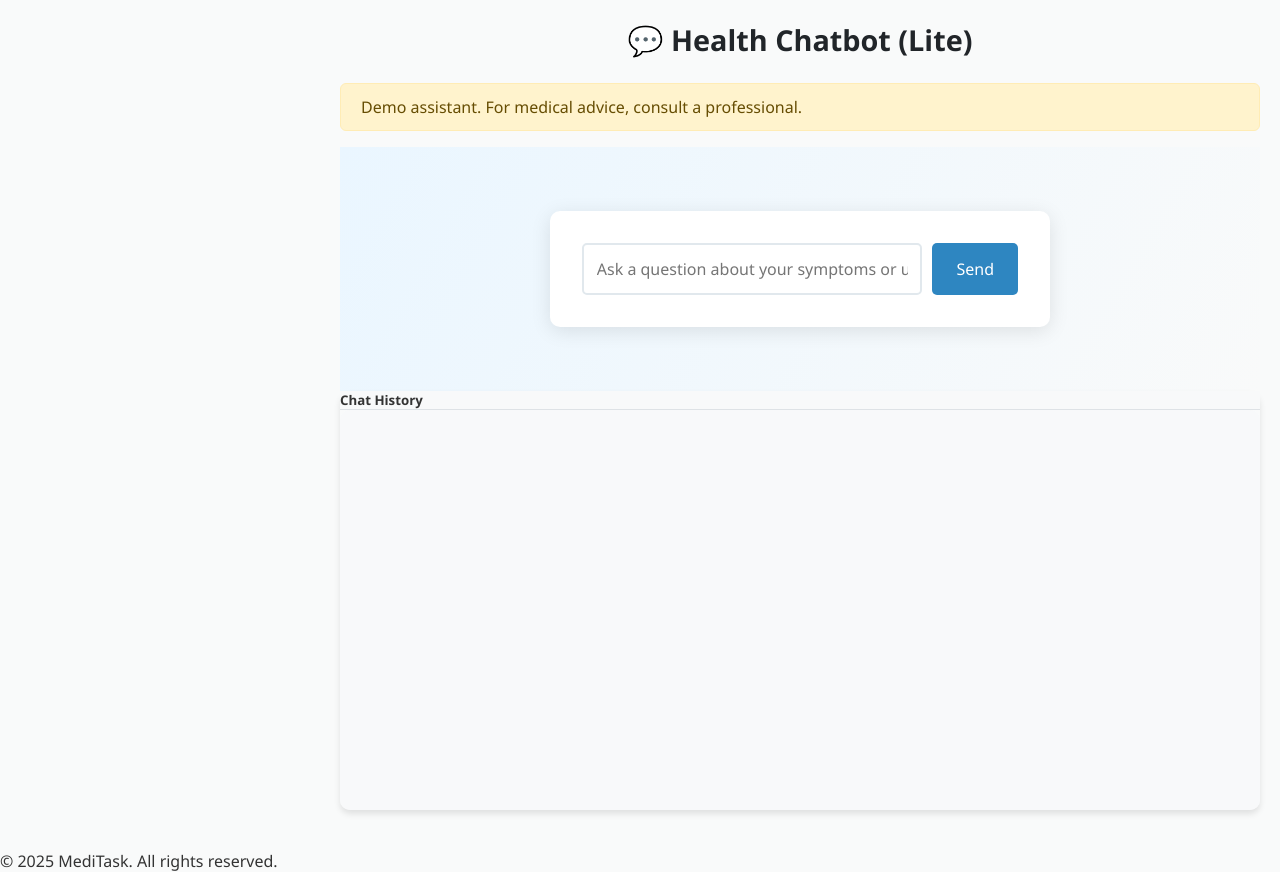
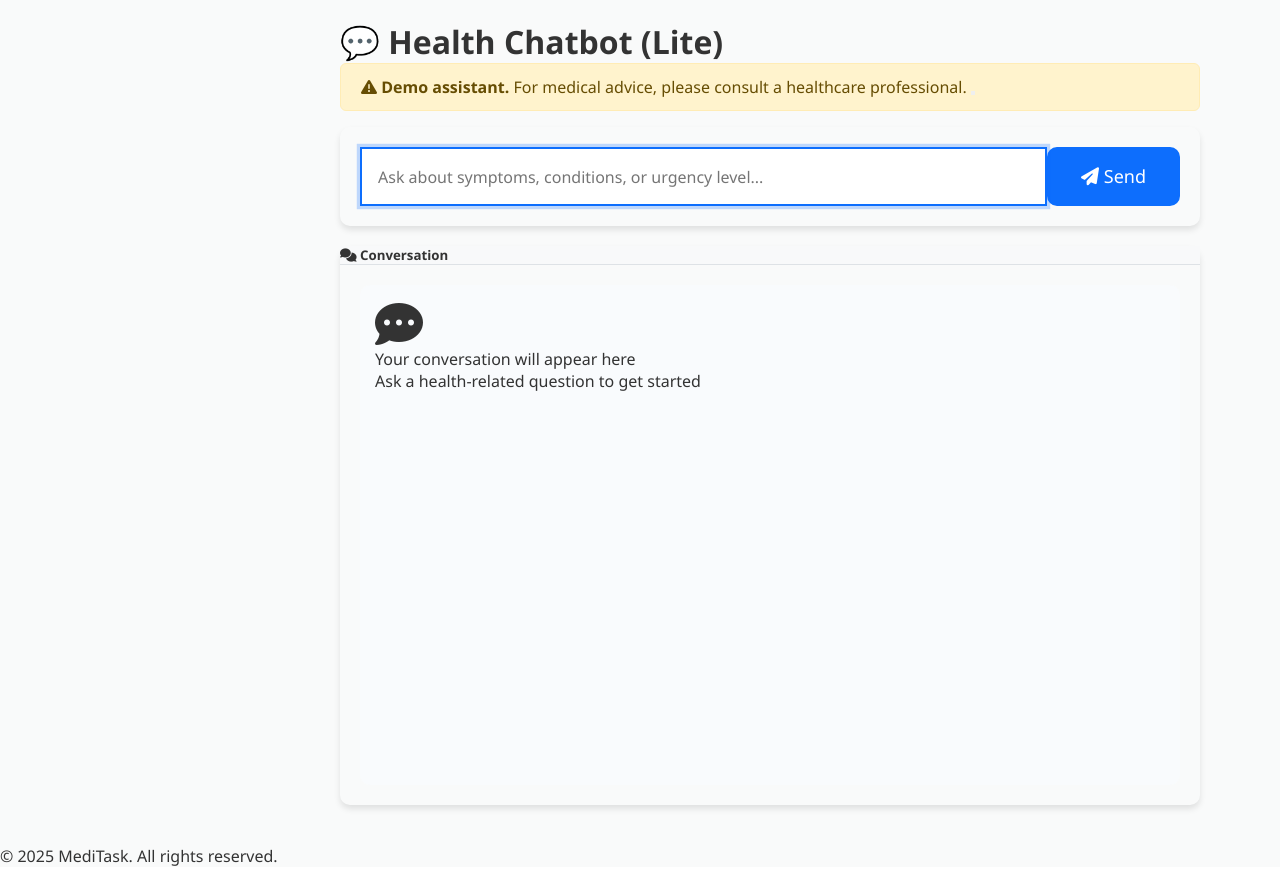
Before and after one commit to AkibDa/MediTrack, a Flask app: page /chatbot in a window 1280 px wide. Shown: the part 67-939 px from the top of the page. Run offline with Flask 3, Linux system fonts and the light colour scheme; some web fonts are replaced.

Commit message:
made the chatbot

```diff
--- a/main.py
+++ b/main.py
@@ -3,8 +3,8 @@
 import numpy as np
 from sklearn.ensemble import RandomForestClassifier
 from datetime import date, time
+from dotenv import load_dotenv
 import os
-from key import API_KEY
 
 app = Flask(__name__, template_folder='web/templates', static_folder='web/static')
 app.secret_key = 'qwertyuiopasdfghjklzxcvbnm'  # Change this for production
@@ -181,8 +181,17 @@
 
 import google.generativeai as genai
 
-# Gemini API set koro (API_KEY replace koro tomar key diye)
-genai.configure(api_key="API_KEY")
+# Load environment variables from .env file
+load_dotenv()
+
+# Get Gemini API Key from environment
+API_KEY = os.getenv("GEMINI_API_KEY")
+
+if not API_KEY:
+    raise ValueError("❌ Gemini API Key not found. Please set GEMINI_API_KEY in your .env file.")
+
+# Configure Gemini
+genai.configure(api_key=API_KEY)
 
 # Model initialize
 model = genai.GenerativeModel("gemini-1.5-flash")
@@ -194,7 +203,7 @@
     if "medicine" in user_input or "drug" in user_input:
         med_name = user_input.replace("medicine", "").replace("drug", "").strip()
         if med_name:
-            return get_medicine_info(med_name)   # <-- ekhane tomar DB function use hobe
+            return get_medicine_info(med_name)
         else:
             return "Please tell me the medicine name you want to know about."
 
--- a/web/templates/chatbot.html
+++ b/web/templates/chatbot.html
@@ -1,57 +1,147 @@
 {% extends "base.html" %}
 
 {% block content %}
-<div class="main-content">
-    <h1 class="form-title">💬 Health Chatbot (Lite)</h1>
-    <div class="alert alert-warning">
-        Demo assistant. For medical advice, consult a professional.
+<div class="main-content container py-4" style="max-width: 900px;">
+    <div class="text-center mb-4">
+        <h1 class="display-5 text-primary fw-bold mb-3">💬 Health Chatbot (Lite)</h1>
+        <div class="alert alert-warning alert-dismissible fade show" role="alert">
+            <i class="fas fa-exclamation-triangle me-2"></i>
+            <strong>Demo assistant.</strong> For medical advice, please consult a healthcare professional.
+            <button type="button" class="btn-close" data-bs-dismiss="alert" aria-label="Close"></button>
+        </div>
     </div>
 
-    <div class="hero">
-        <div class="hero-text">
-            <form method="POST" action="{{ url_for('chatbot_page') }}" style="max-width: 500px; margin: 0 auto;">
-                <div style="display: flex; gap: 10px;">
-                    <input type="text" name="user_message" placeholder="Ask a question about your symptoms or urgency..."
-                           style="flex: 1; padding: 0.8rem; border: 2px solid #e1e8ed; border-radius: 5px; font-size: 1rem;">
-                    <button type="submit" style="background: #2E86C1; color: white; padding: 0.8rem 1.5rem; border: none; border-radius: 5px; cursor: pointer; font-size: 1rem; transition: 0.3s;">
-                        Send
+    <div class="card shadow-sm mb-4">
+        <div class="card-body p-4">
+            <form method="POST" action="{{ url_for('chatbot_page') }}">
+                <div class="input-group mb-3">
+                    <input type="text" name="user_message"
+                           class="form-control form-control-lg"
+                           placeholder="Ask about symptoms, conditions, or urgency level..."
+                           aria-label="Your health question"
+                           required>
+                    <button class="btn btn-primary btn-lg" type="submit">
+                        <i class="fas fa-paper-plane me-2"></i> Send
                     </button>
                 </div>
             </form>
         </div>
     </div>
 
-    <div class="card">
-        <div class="card-header">
-            <h5>Chat History</h5>
+    <div class="card shadow-sm">
+        <div class="card-header bg-white border-bottom-0 py-3">
+            <h5 class="mb-0 fw-bold">
+                <i class="fas fa-comments me-2 text-primary"></i> Conversation
+            </h5>
         </div>
-        <div class="card-body chat-container" style="height: 400px; overflow-y: auto;">
+        <div class="card-body p-0">
+            <div class="chat-container p-4" style="height: 500px; overflow-y: auto;">
+                {% if not chat %}
+                <div class="text-center text-muted py-5">
+                    <i class="fas fa-comment-dots fa-3x mb-3"></i>
+                    <p class="h5">Your conversation will appear here</p>
+                    <p class="small">Ask a health-related question to get started</p>
+                </div>
+                {% else %}
                     {% for message in chat %}
                         {% if message[0] == 'You' %}
-                    <div style="display: flex; justify-content: flex-end; margin-bottom: 10px;">
-                        <div style="background-color: #0d6efd; color: white; padding: 8px 12px; border-radius: 8px; max-width: 70%;">
-                            <strong>{{ message[0] }}:</strong> {{ message[1] }}
+                        <div class="d-flex justify-content-end mb-4">
+                            <div class="bg-primary text-white p-3 rounded-4 shadow-sm" style="max-width: 75%; border-bottom-right-radius: 0 !important;">
+                                <div class="d-flex align-items-center mb-2">
+                                    <span class="badge bg-white text-primary me-2">You</span>
+                                    <small class="text-white-50">{{ message[2] | default('', true) }}</small>
+                                </div>
+                                <div class="message-content" style="font-size: 1.05rem; line-height: 1.6;">
+                                    {{ message[1] }}
+                                </div>
                             </div>
                         </div>
                         {% else %}
-                    <div style="display: flex; justify-content: flex-start; margin-bottom: 10px;">
-                        <div style="background-color: #e9ecef; padding: 8px 12px; border-radius: 8px; max-width: 70%;">
-                            <strong>{{ message[0] }}:</strong> {{ message[1] }}
+                        <div class="d-flex justify-content-start mb-4">
+                            <div class="bg-light p-3 rounded-4 shadow-sm" style="max-width: 75%; border-bottom-left-radius: 0 !important;">
+                                <div class="d-flex align-items-center mb-2">
+                                    <span class="badge bg-primary text-white me-2">MedBot</span>
+                                    <small class="text-muted">{{ message[2] | default('', true) }}</small>
+                                </div>
+                                <div class="message-content" style="font-size: 1.05rem; line-height: 1.6;">
+                                    {{ message[1] }}
+                                </div>
                             </div>
                         </div>
                         {% endif %}
                     {% endfor %}
+                {% endif %}
+            </div>
+        </div>
     </div>
 </div>
 
+<style>
+    .chat-container {
+        scroll-behavior: smooth;
+        background-color: #f9fbfd;
+    }
 
-</div>
+    .chat-container::-webkit-scrollbar {
+        width: 10px;
+    }
+
+    .chat-container::-webkit-scrollbar-track {
+        background: #f1f1f1;
+        border-radius: 10px;
+    }
+
+    .chat-container::-webkit-scrollbar-thumb {
+        background: #c1c1c1;
+        border-radius: 10px;
+    }
+
+    .chat-container::-webkit-scrollbar-thumb:hover {
+        background: #a8a8a8;
+    }
+
+    .message-content {
+        white-space: pre-wrap;
+        word-wrap: break-word;
+    }
+
+    .bg-primary {
+        background-color: #2E86C1 !important;
+    }
+
+    .bot-message {
+        border-left: 4px solid #2E86C1;
+    }
+
+    .user-message {
+        border-right: 4px solid #2E86C1;
+    }
+</style>
 
 <script>
-    // Auto-scroll to bottom of chat
-    window.onload = function() {
-        var chatContainer = document.querySelector('.chat-container');
+    document.addEventListener('DOMContentLoaded', function() {
+        const chatContainer = document.querySelector('.chat-container');
+        const inputField = document.querySelector('input[name="user_message"]');
+
+        // Auto-scroll to bottom
+        if (chatContainer) {
             chatContainer.scrollTop = chatContainer.scrollHeight;
-    };
+
+            // Smooth scroll for new messages
+            const observer = new MutationObserver(function() {
+                chatContainer.scrollTo({
+                    top: chatContainer.scrollHeight,
+                    behavior: 'smooth'
+                });
+            });
+
+            observer.observe(chatContainer, { childList: true });
+        }
+
+        // Auto-focus input field
+        if (inputField) {
+            inputField.focus();
+        }
+    });
 </script>
 {% endblock %}
```
Also changed, not shown: 1 other file. Lines whose indentation alone changed are shown as unchanged.
